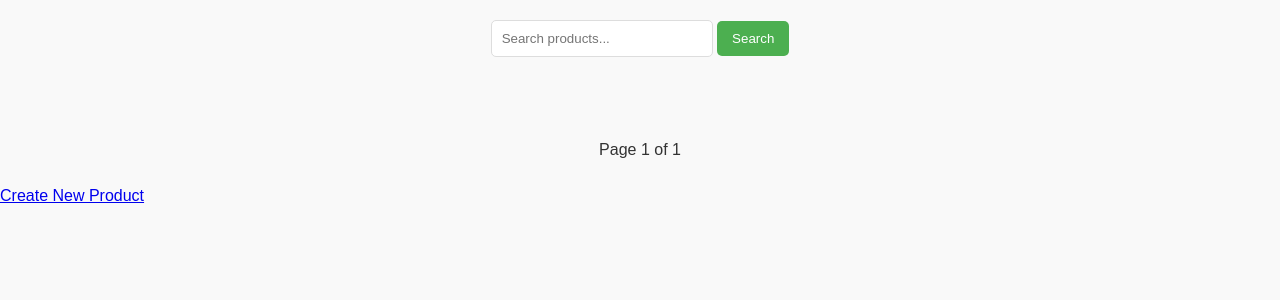
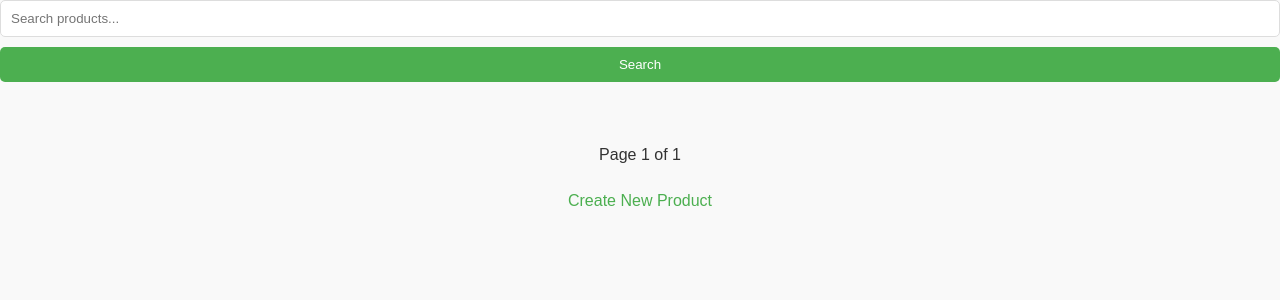
Before and after one commit to sowmyasat0291/Django-Project, a Django app: page /product/ in a window 1280 px wide. Shown: the part 71-371 px from the top of the page. Run offline with Django 5.2, Linux system fonts and the light colour scheme; a user stored in the database is signed in; data that the repository does not hold is empty; parts of the project's set-up code (start-up, migrations or seed data) failed here and were passed over.

Commit message:
Test Commit

```diff
--- a/Ecommerce/Product/static/css/style.css
+++ b/Ecommerce/Product/static/css/style.css
@@ -21,21 +21,42 @@ header {
     text-align: center;
 }
 
-/* Search form styles */
-.search-form {
-    margin: 20px auto;
-    text-align: center;
+/* Form container styles */
+.form-container {
+    max-width: 600px; /* Limit width for better readability */
+    margin: 20px auto; /* Center form on page */
+    padding: 20px;
+    background: #fff; /* White background for the form */
+    border-radius: 5px;
+    box-shadow: 0 2px 5px rgba(0, 0, 0, 0.1);
 }
 
-.search-form input[type="text"] {
+/* Form heading styles */
+.form-container h1 {
+    text-align: center;
+    margin-bottom: 20px; /* Space below heading */
+}
+
+/* Form styles */
+form {
+    display: flex;
+    flex-direction: column;
+}
+
+/* Input styles */
+form input[type="text"],
+form input[type="number"],
+form input[type="file"],
+form select {
     padding: 10px;
-    width: 200px;
     border: 1px solid #ddd;
     border-radius: 5px;
+    margin-bottom: 10px; /* Space between inputs */
 }
 
-.search-form button {
-    padding: 10px 15px;
+/* Button styles */
+form button {
+    padding: 10px;
     background: #4CAF50;
     color: white;
     border: none;
@@ -43,11 +64,24 @@ header {
     cursor: pointer;
 }
 
-.search-form button:hover {
-    background: #45a049;
+form button:hover {
+    background: #45a049; /* Darker green on hover */
 }
 
-/* Product container styles */
+/* Back link styles */
+a {
+    text-align: center;
+    display: block;
+    margin-top: 20px;
+    color: #4CAF50;
+    text-decoration: none;
+}
+
+a:hover {
+    text-decoration: underline; /* Underline on hover for better UX */
+}
+
+/* General styling for other elements (like product cards) remains unchanged */
 .product-container {
     display: flex;
     flex-wrap: wrap;
@@ -55,7 +89,6 @@ header {
     padding: 20px;
 }
 
-/* Product card styles */
 .product-card {
     background: #fff;
     border: 1px solid #ddd;
@@ -84,12 +117,7 @@ header {
     color: #4CAF50;
 }
 
-/* Product actions styles */
-.product-actions {
-    margin-top: 10px;
-}
-
-/* Button styles */
+/* Button styles for update and delete actions */
 .update-button, .delete-button {
     padding: 5px 10px;
     margin: 5px;
--- a/Ecommerce/Product/templates/products/product_form.html
+++ b/Ecommerce/Product/templates/products/product_form.html
@@ -1,11 +1,14 @@
+{% load static %}
 <!DOCTYPE html>
 <html lang="en">
 <head>
     <meta charset="UTF-8">
     <meta name="viewport" content="width=device-width, initial-scale=1.0">
     <title>{{ action }} Product</title>
+    <link rel="stylesheet" type="text/css" href="{% static 'css/style.css' %}">  <!-- Include your CSS -->
 </head>
 <body>
+    <div class="container">
         <h1>{{ action }} Product</h1>
         <form method="post" enctype="multipart/form-data">
             {% csrf_token %}
@@ -13,5 +16,6 @@
             <button type="submit">{{ action }} Product</button>
         </form>
         <a href="{% url 'product_list' %}">Back to Product List</a>
+    </div>
 </body>
 </html>
--- a/Ecommerce/Product/views.py
+++ b/Ecommerce/Product/views.py
@@ -76,6 +76,8 @@ def create_product(request):
             return redirect('product_list')  # Redirect to product list after creation
     else:
         form = ProductForm()
+    css_link = '<link rel="stylesheet" type="text/css" href="{% static "css/style.css" %}">'
+
     context = {'form': form, 'action': 'Create'}
     return render(request, 'products/product_form.html', context)
 # Update an existing product
@@ -89,6 +91,8 @@ def update_product(request, pk):
             return redirect('product_list')  # Redirect to product list after updating
     else:
         form = ProductForm(instance=product)
+    css_link = '<link rel="stylesheet" type="text/css" href="{% static "css/style.css" %}">'
+
     return render(request, 'products/product_form.html', {'form': form, 'action': 'Update'})
 @login_required
 def delete_product(request, pk):
```
Also changed, not shown: Ecommerce/Product/static/images/ecommerce-website-design.png (renamed from Ecommerce/media/ecommerce-website-design.png). Lines whose indentation alone changed are shown as unchanged.
